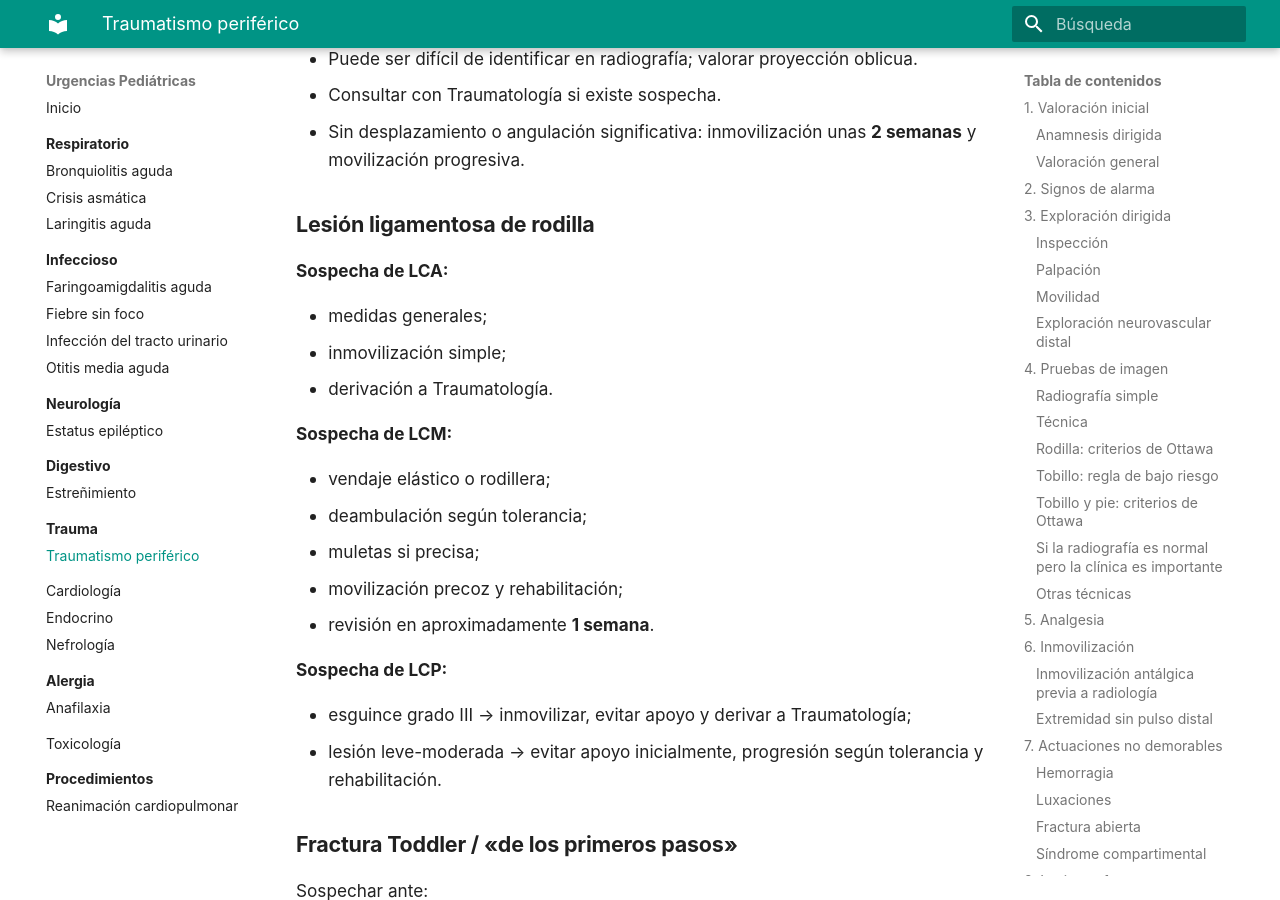
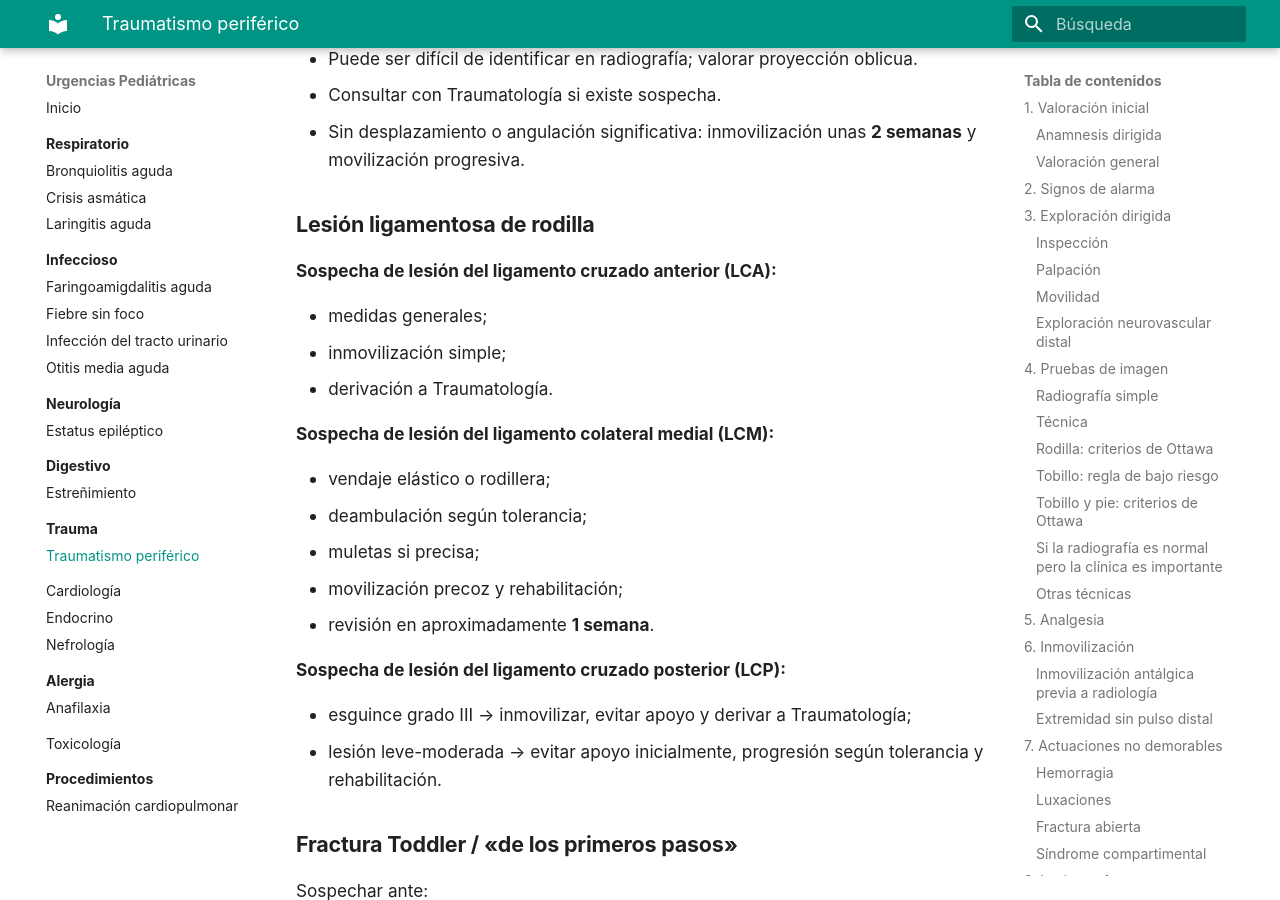
Before and after one commit to gonzaloares/urgencias-pediatricas, an MkDocs documentation site: the page built from docs/trauma/traumatismo-periferico.md, in a window 1280 px wide and 900 px high, scrolled down 10446 px. Built offline with MkDocs 1.6.1 and Material for MkDocs 9.7.7, drawn with Linux system fonts in a browser that asks for light colours.

Commit message:
Aclara abreviaturas de ligamentos de rodilla

```diff
--- a/docs/trauma/traumatismo-periferico.md
+++ b/docs/trauma/traumatismo-periferico.md
@@ -349,13 +349,13 @@ Si no se consigue reducción ni recuperación funcional:
 
 ### Lesión ligamentosa de rodilla
 
-**Sospecha de LCA:**
+**Sospecha de lesión del ligamento cruzado anterior (LCA):**
 
 - medidas generales;
 - inmovilización simple;
 - derivación a Traumatología.
 
-**Sospecha de LCM:**
+**Sospecha de lesión del ligamento colateral medial (LCM):**
 
 - vendaje elástico o rodillera;
 - deambulación según tolerancia;
@@ -363,7 +363,7 @@ Si no se consigue reducción ni recuperación funcional:
 - movilización precoz y rehabilitación;
 - revisión en aproximadamente **1 semana**.
 
-**Sospecha de LCP:**
+**Sospecha de lesión del ligamento cruzado posterior (LCP):**
 
 - esguince grado III → inmovilizar, evitar apoyo y derivar a Traumatología;
 - lesión leve-moderada → evitar apoyo inicialmente, progresión según tolerancia y rehabilitación.
```
